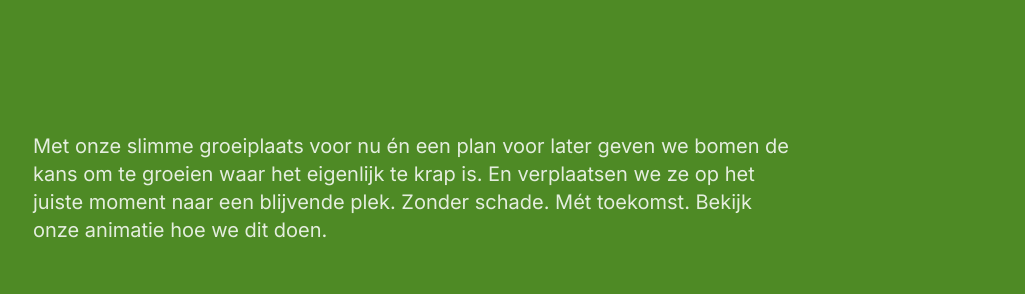
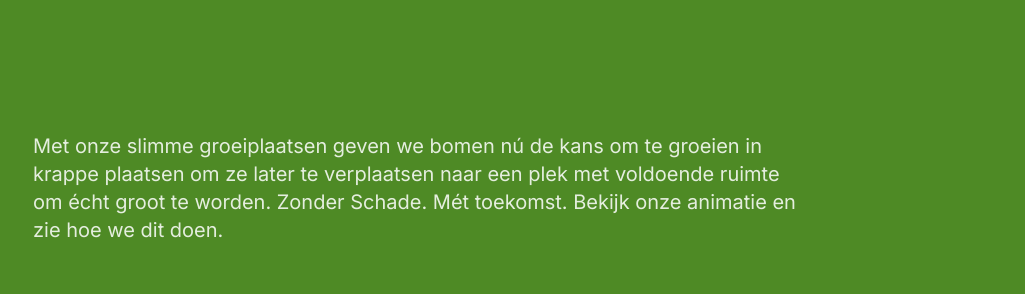
Before and after one commit to Junalda/nursitree, a React (Vite) app: page / in a window 1280 px wide. Shown: the part 840-1134 px from the top of the page, without its empty margins (127-1152 px from the left). Built offline with nearby package versions, Linux system fonts and the light colour scheme; no server answers.

Commit message:
Homepage: herformuleer intro-tekst bij de animatie
Vervangt de door de eigenaar aangeleverde alinea (slimme groeiplaatsen, nú in
krappe plaatsen, later verplaatsen naar een ruime plek). Alleen tekst; geen
layout/ontwerp gewijzigd.

```diff
--- a/src/components/AppLayout.tsx
+++ b/src/components/AppLayout.tsx
@@ -288,7 +288,7 @@ In onze Urban Tree Pits groeien bomen circa 20 jaar, waarna de bomen eenvoudig t
             <div className="relative z-10 py-32 sm:py-40 lg:py-44">
               <div className="max-w-5xl mx-auto px-4 sm:px-6 lg:px-8">
                 <div className={`max-w-3xl transition-all duration-700 ${section2Visible ? 'opacity-100 translate-y-0' : 'opacity-0 translate-y-8'}`}>
-                  <p className="text-base sm:text-lg md:text-xl text-white/85 leading-relaxed text-left">Met onze slimme groeiplaats voor nu én een plan voor later geven we bomen de kans om te groeien waar het eigenlijk te krap is. En verplaatsen we ze op het juiste moment naar een blijvende plek. Zonder schade. Mét toekomst. Bekijk onze animatie hoe we dit doen.</p>
+                  <p className="text-base sm:text-lg md:text-xl text-white/85 leading-relaxed text-left">Met onze slimme groeiplaatsen geven we bomen nú de kans om te groeien in krappe plaatsen om ze later te verplaatsen naar een plek met voldoende ruimte om écht groot te worden. Zonder Schade. Mét toekomst. Bekijk onze animatie en zie hoe we dit doen.</p>
                   <p className="text-base sm:text-lg md:text-xl text-white/85 leading-relaxed mt-4 sm:mt-6 text-left"></p>
                 </div>
 
```
